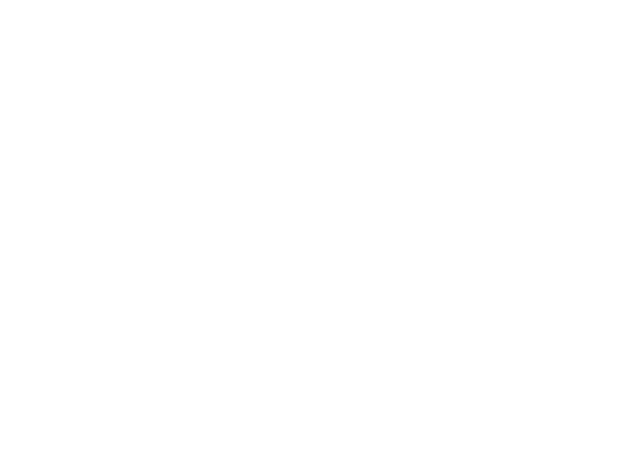
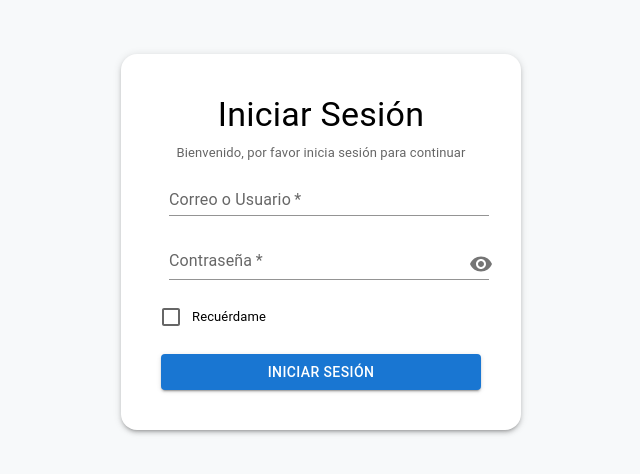
Before and after one commit to ramos-201/artemisfr, a React (Create React App) app: page /login in a window 1280 px wide. Before the commit this address had no page. Shown: the part 158-632 px from the top of the page, without its empty margins (319-959 px from the left). Built offline with nearby package versions, Linux system fonts and the light colour scheme.

Commit message:
feat: add view login

```diff
--- a/package.json
+++ b/package.json
@@ -3,9 +3,14 @@
   "version": "0.1.0",
   "private": true,
   "dependencies": {
+    "@emotion/react": "^11.13.3",
+    "@emotion/styled": "^11.13.0",
+    "@mui/icons-material": "^6.1.5",
+    "@mui/material": "^6.1.4",
     "@testing-library/jest-dom": "^5.17.0",
     "@testing-library/react": "^13.4.0",
     "@testing-library/user-event": "^13.5.0",
+    "@toolpad/core": "^0.8.1",
     "react": "^18.3.1",
     "react-dom": "^18.3.1",
     "react-router-dom": "^6.27.0",
--- a/src/App.js
+++ b/src/App.js
@@ -1,4 +1,6 @@
 import AppRoutes from "./routes/AppRoutes";
+
+import './app.css';
 
 
 function App() {
--- /dev/null
+++ b/src/app.css
@@ -0,0 +1,6 @@
+html, body {
+  margin: 0;
+  padding: 0;
+  height: 100%;
+  width: 100%;
+}
--- /dev/null
+++ b/src/pages/Login.jsx
@@ -0,0 +1,171 @@
+import React, { useState } from 'react';
+import { Box, Container, TextField, Button, Typography, Checkbox, FormControlLabel, IconButton, InputAdornment } from "@mui/material";
+import Visibility from '@mui/icons-material/Visibility';
+import VisibilityOff from '@mui/icons-material/VisibilityOff';
+
+const LoginTitle = () => {
+  return (
+    <Typography variant="h4" sx={{ textAlign: 'center' }}>
+      Iniciar Sesión
+    </Typography>
+  );
+}
+
+const LoginDescription = () => {
+  return (
+    <Typography
+      sx={{
+        textAlign: 'center',
+        fontSize: '13px',
+        opacity: 0.6,
+        mt: 1
+      }}
+    >
+      Bienvenido, por favor inicia sesión para continuar
+    </Typography>
+  );
+}
+
+const InputField = ({ label, type, value, onChange, error, helperText, endAdornment }) => {
+  return (
+    <TextField
+      required
+      label={label}
+      type={type}
+      variant="standard"
+      margin="normal"
+      size="small"
+      fullWidth
+      sx={{ m: 1 }}
+      value={value}
+      onChange={onChange}
+      error={error}
+      helperText={helperText}
+      InputProps={{
+        endAdornment: endAdornment
+      }}
+    />
+  )
+}
+
+const LoginForm = () => {
+  const [email, setEmail] = useState('');
+  const [password, setPassword] = useState('');
+  const [emailError, setEmailError] = useState(false);
+  const [passwordError, setPasswordError] = useState(false);
+  const [showPassword, setShowPassword] = useState(false);
+
+  const handleSubmit = () => {
+    setEmailError(email === '');
+    setPasswordError(password === '');
+
+    if (email && password) {
+      alert(`Email: ${email}, Contraseña: ${password}`);
+    }
+  };
+
+  const toggleShowPassword = () => {
+    setShowPassword(!showPassword);
+  };
+
+  return (
+    <Box>
+      <InputField
+        label="Correo o Usuario"
+        type="email"
+        value={email}
+        onChange={(e) => {
+          setEmail(e.target.value);
+          setEmailError(false);
+        }}
+        error={emailError}
+        helperText={emailError ? 'Este campo es requerido.' : ''}
+      />
+      <InputField
+        label="Contraseña"
+        type={showPassword ? 'text' : 'password'}
+        value={password}
+        onChange={(e) => {
+          setPassword(e.target.value);
+          setPasswordError(false);
+        }}
+        error={passwordError}
+        helperText={passwordError ? 'Este campo es requerido.' : ''}
+        endAdornment={
+          <InputAdornment position="end">
+            <IconButton
+              aria-label="toggle password visibility"
+              onClick={toggleShowPassword}
+              edge="end"
+            >
+              {showPassword ? <VisibilityOff /> : <Visibility />}
+            </IconButton>
+          </InputAdornment>
+        }
+      />
+      <Remember />
+      <ButtonLogin onClickHandle={handleSubmit} />
+    </Box>
+  );
+};
+
+const Remember = () => {
+  return (
+    <FormControlLabel
+      control={<Checkbox name="remember" />}
+      label="Recuérdame"
+      sx={{ mt: 1, fontSize: '5px' }}
+      slotProps={{typography: {fontSize: '13px'}}}
+    />
+  )
+}
+
+const ButtonLogin = ({ onClickHandle }) => {
+  return (
+     <Button
+       variant="contained"
+       color="primary"
+       fullWidth
+       sx={{ mt: 2 }}
+       onClick={onClickHandle}
+     >
+       Iniciar Sesión
+     </Button>
+  )
+}
+
+function CustomLogin() {
+  return (
+    <Box
+      component="section"
+      sx={{
+        bgcolor: '#f7f9fa',
+        minHeight: '100vh',
+        display: 'flex',
+        alignItems: 'center',
+        justifyContent: 'center'
+      }}
+    >
+      <Container
+        sx={{
+          display: 'flex',
+          flexDirection: 'column',
+          justifyContent: 'center',
+          bgcolor: 'white',
+          boxShadow: 3,
+          borderRadius: 4,
+          width: '100%',
+          maxWidth: { xs: 350, sm: 400 },
+          boxSizing: 'border-box',
+          p: { xs: 3, sm: 5 },
+        }}
+      >
+        <LoginTitle />
+        <LoginDescription />
+        <LoginForm />
+      </Container>
+    </Box>
+  );
+}
+
+export default CustomLogin;
--- a/src/routes/AppRoutes.jsx
+++ b/src/routes/AppRoutes.jsx
@@ -1,12 +1,14 @@
 import React from 'react';
 import { BrowserRouter, Route, Routes } from "react-router-dom";
+
+import Login from "../pages/Login";
 
 
 const AppRoutes = () => {
   return (
     <BrowserRouter>
       <Routes>
-          <Route path="/" element={<div>Hello World!</div>} />
+          <Route path="/login" element={ <Login /> } />
       </Routes>
     </BrowserRouter>
   );
```
Also changed, not shown: 1 other file (tests, documents, lock files or other folders).
